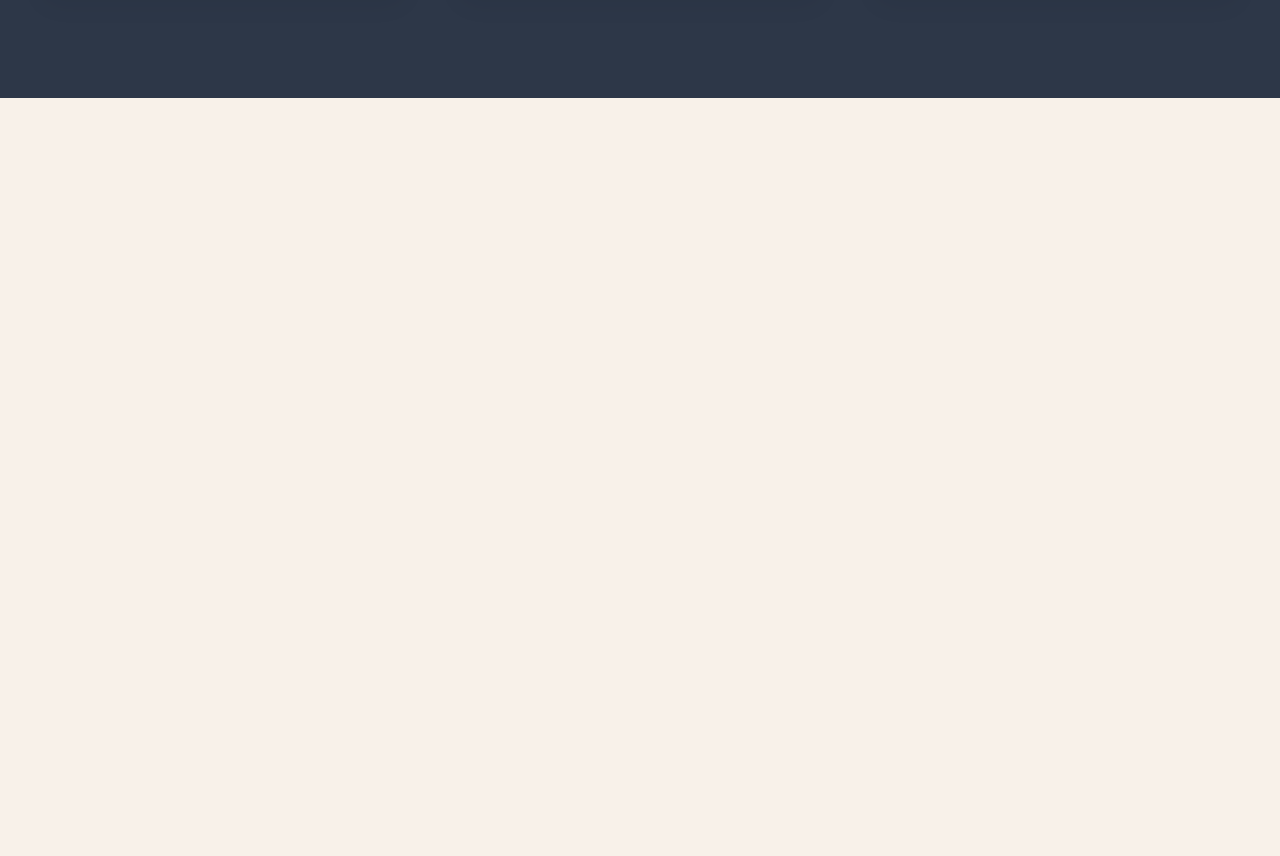
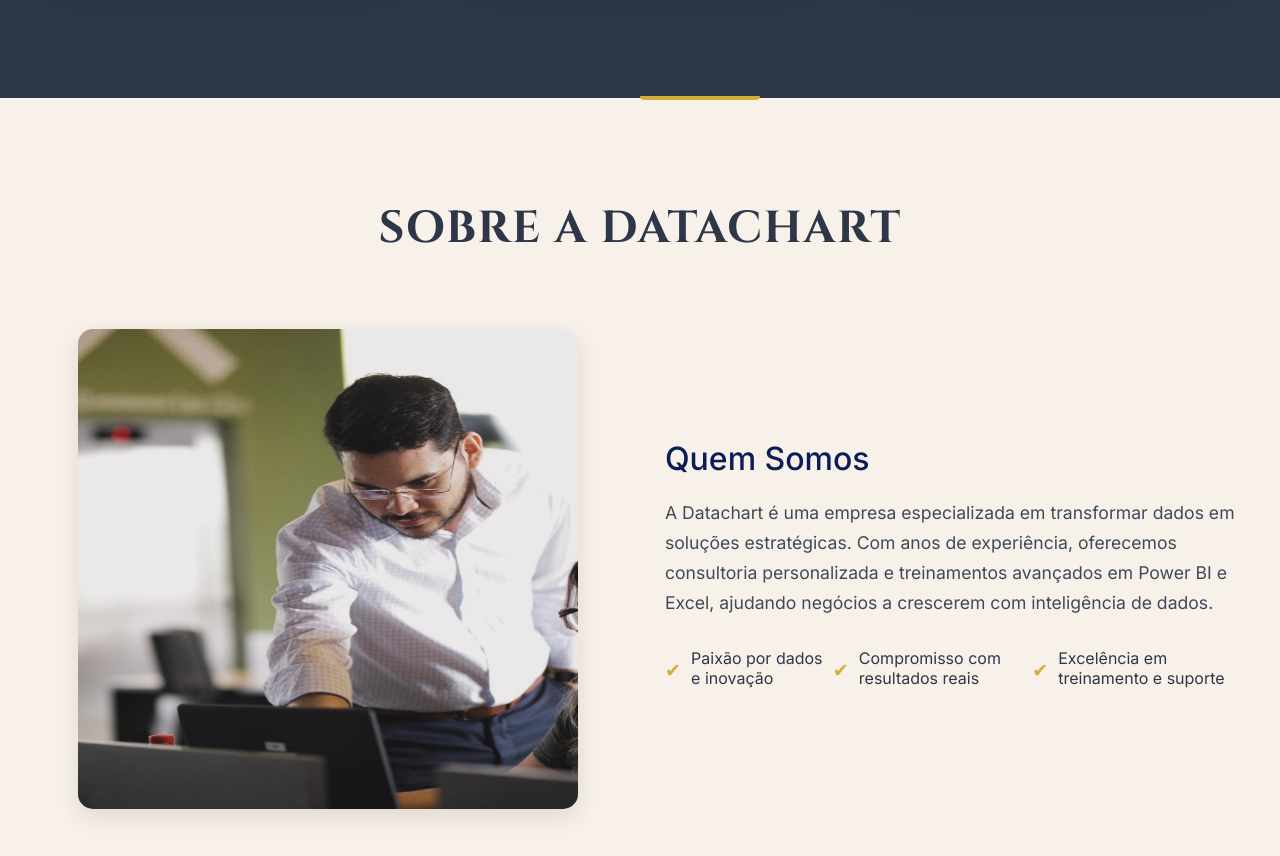
Before and after one commit to O-orion/datachart-site, an Angular app: page / in a window 1280 px wide. Shown: the part 1398-2254 px from the top of the page. Before the commit the page ends 1496 px from the top, so only its background shows below. Built offline with nearby package versions, Linux system fonts and the light colour scheme.

Commit message:
PUT - Criando component about e melhorando component de treinamentos

```diff
--- a/src/app/components/about/about.component.html
+++ b/src/app/components/about/about.component.html
@@ -1 +1,21 @@
-<p>about works!</p>
+<section class="about" id="about">
+  <header>
+    <h2 [@fadeIn]="animationState" >Sobre a DataChart </h2>
+  </header>
+  <div class="about-grid" [@fadeIn]="animationState" >
+    <div class="about-image">
+      <img src="{{ aboutImage }}" alt="Equipe DataChart analisando dados" loading="lazy">
+    </div>
+    <div class="about-content">
+      <h3> {{ aboutData.title }} </h3>
+      <p> {{ aboutData.description }} </p>
+      <ul class="values-list">
+        <li  class="value-item">
+          @for (value of aboutData.values; track $index) {
+            <span class="value-icon">✔</span> {{ value }}
+          }
+        </li>
+      </ul>
+    </div>
+  </div>
+</section>
--- a/src/app/components/about/about.component.scss
+++ b/src/app/components/about/about.component.scss
@@ -0,0 +1,148 @@
+@use "../../styled/variables" as *;
+
+.about {
+  padding: 100px 40px;
+  background-color: $pearl-white;
+  text-align: center;
+  position: relative;
+
+  &::before {
+    content: "";
+    position: absolute;
+    top: 0;
+    left: 50%;
+    transform: translateY(-50%);
+    width: 120px;
+    height: 4px;
+    background: $luminous-gold;
+    border-radius: 0 0 4px 4px;
+  }
+
+  h2 {
+    font-family: $font-title;
+    color: $graphite-gray;
+    font-size: 2.8rem;
+    margin-bottom: 70px;
+    text-transform: uppercase;
+    letter-spacing: 1.5px;
+    font-weight: 600;
+    animation: fadeIn 1.2s ease-out;
+  }
+
+  .about-grid {
+    display: grid;
+    grid-template-columns: 1fr 1fr;
+    gap: 50px;
+    max-width: 1280px;
+    margin: 0 auto;
+    align-items: center;
+
+    .about-image {
+      img {
+        width: 100%;
+        max-width: 500px;
+        height: 30rem;
+        border-radius: 15px;
+        box-shadow: 0 8px 24px rgba(0,0,0,0.1);
+        transition: transform 0.3s ease
+      }
+
+      &:hover img {
+        transform: scale(1.03);
+      }
+    }
+
+    .about-content {
+      text-align: left;
+
+      h3 {
+        font-family: $font-body;
+        color: $cosmic-blue;
+        font-size: 2rem;
+        margin-bottom: 20px;
+        font-weight: 500;
+      }
+
+      p {
+        font-family: $font-body;
+        color: $graphite-gray;
+        font-size: 1.1rem;
+        line-height: 1.7;
+        margin-bottom: 30px;
+        opacity: 0.9;
+      }
+
+      .values-list {
+        list-style: none;
+        padding: 0;
+
+        .value-item {
+          display: flex;
+          align-items: center;
+          font-family: $font-body;
+          color: $graphite-gray;
+          font-size: 1rem;
+          margin-bottom: 15px;
+
+          .value-icon {
+            display: inline-block;
+            width: 20px;
+            height: 20px;
+            color: $luminous-gold;
+            margin-right: 10px;
+            font-size: 1.2rem;
+          }
+        }
+      }
+    }
+  }
+  @media (max-width: 768px) {
+    padding: 60px 20px;
+
+    h2 {
+      font-size: 2.4rem;
+    }
+
+    .about-grid {
+      grid-template-columns: 1fr; // Empilha em telas menores
+      gap: 30px;
+
+      .about-content {
+        text-align: center;
+
+        h3 {
+          font-size: 1.8rem;
+        }
+
+        p {
+          font-size: 1rem;
+        }
+      }
+    }
+  }
+
+  @media (max-width: 480px) {
+    padding: 40px 15px;
+
+    h2 {
+      font-size: 2rem;
+    }
+
+    .about-grid {
+      .about-image img {
+        max-width: 100%;
+      }
+    }
+  }
+}
+
+@keyframes fadeIn {
+  from {
+    opacity: 0;
+    transform: translateY(30px);
+  }
+  to {
+    opacity: 1;
+    transform: translateY(0);
+  }
+}
--- a/src/app/components/about/about.component.ts
+++ b/src/app/components/about/about.component.ts
@@ -1,11 +1,45 @@
 import { Component } from '@angular/core';
+import { trigger, state, style, animate, transition } from '@angular/animations';
 
 @Component({
   selector: 'app-about',
   standalone: false,
   templateUrl: './about.component.html',
-  styleUrl: './about.component.scss'
+  styleUrl: './about.component.scss',
+  animations: [
+    trigger('fadeIn', [
+      state('hiddden', style({
+        opacity: 0,
+        transform: 'translateY(30px)'
+      })),
+      state('visible', style({
+        opacity: 1,
+        transform: 'translateY(0)'
+      })),
+      transition('hidden => visible', [
+        animate('1.2s ease-out')
+      ])
+    ])
+  ]
 })
 export class AboutComponent {
+  aboutImage = '/equipe-data.png';
+  animationState = 'hidden';
+
+  aboutData = {
+    title: 'Quem Somos',
+    description:  'A Datachart é uma empresa especializada em transformar dados em soluções estratégicas. Com anos de experiência, oferecemos consultoria personalizada e treinamentos avançados em Power BI e Excel, ajudando negócios a crescerem com inteligência de dados.',
+    values: [
+      'Paixão por dados e inovação',
+      'Compromisso com resultados reais',
+      'Excelência em treinamento e suporte'
+    ]
+  };
+
+  onIntersection({ visible }: { visible: boolean}) {
+    if (visible) {
+      this.animationState = 'visible';
+    }
+  }
 
 }
--- /dev/null
+++ b/src/app/components/treinamentos-carrousel/treinamentos-carrousel.component.html
@@ -0,0 +1 @@
+<p>treinamentos-carrousel works!</p>
--- /dev/null
+++ b/src/app/interceptors/IntersectionObserverDirective.directive.ts
@@ -0,0 +1,31 @@
+import { Directive, ElementRef, EventEmitter, Output, AfterViewInit, OnDestroy } from '@angular/core';
+
+@Directive({
+  selector: '[appIntersectionObserver]',
+  standalone: true
+})
+export class IntersectionObserverDirective implements AfterViewInit, OnDestroy {
+  @Output() intersection = new EventEmitter<{ visible: boolean }>();
+
+  private observer!: IntersectionObserver; // Usamos ! para afirmar que será atribuído
+
+  constructor(private el: ElementRef) {}
+
+  ngAfterViewInit() {
+    this.observer = new IntersectionObserver(
+      (entries) => {
+        entries.forEach((entry) => {
+          this.intersection.emit({ visible: entry.isIntersecting });
+        });
+      },
+      { threshold: 0.1 }
+    );
+    this.observer.observe(this.el.nativeElement);
+  }
+
+  ngOnDestroy() {
+    if (this.observer) {
+      this.observer.disconnect();
+    }
+  }
+}
--- a/src/app/pages/home/home.component.html
+++ b/src/app/pages/home/home.component.html
@@ -1,3 +1,4 @@
 <app-header />
 <app-hero />
 <app-services />
+<app-about />
```
Also changed, not shown: src/app/app.module.ts (+9 -2 lines), src/app/components/treinamentos-carrousel/treinamentos-carrousel.component.ts (added, +11 -0 lines), public/equipe-data.png (added), src/app/components/treinamentos-carrousel/treinamentos-carrousel.component.scss (added), 1 other file (tests, documents, lock files or other folders).
